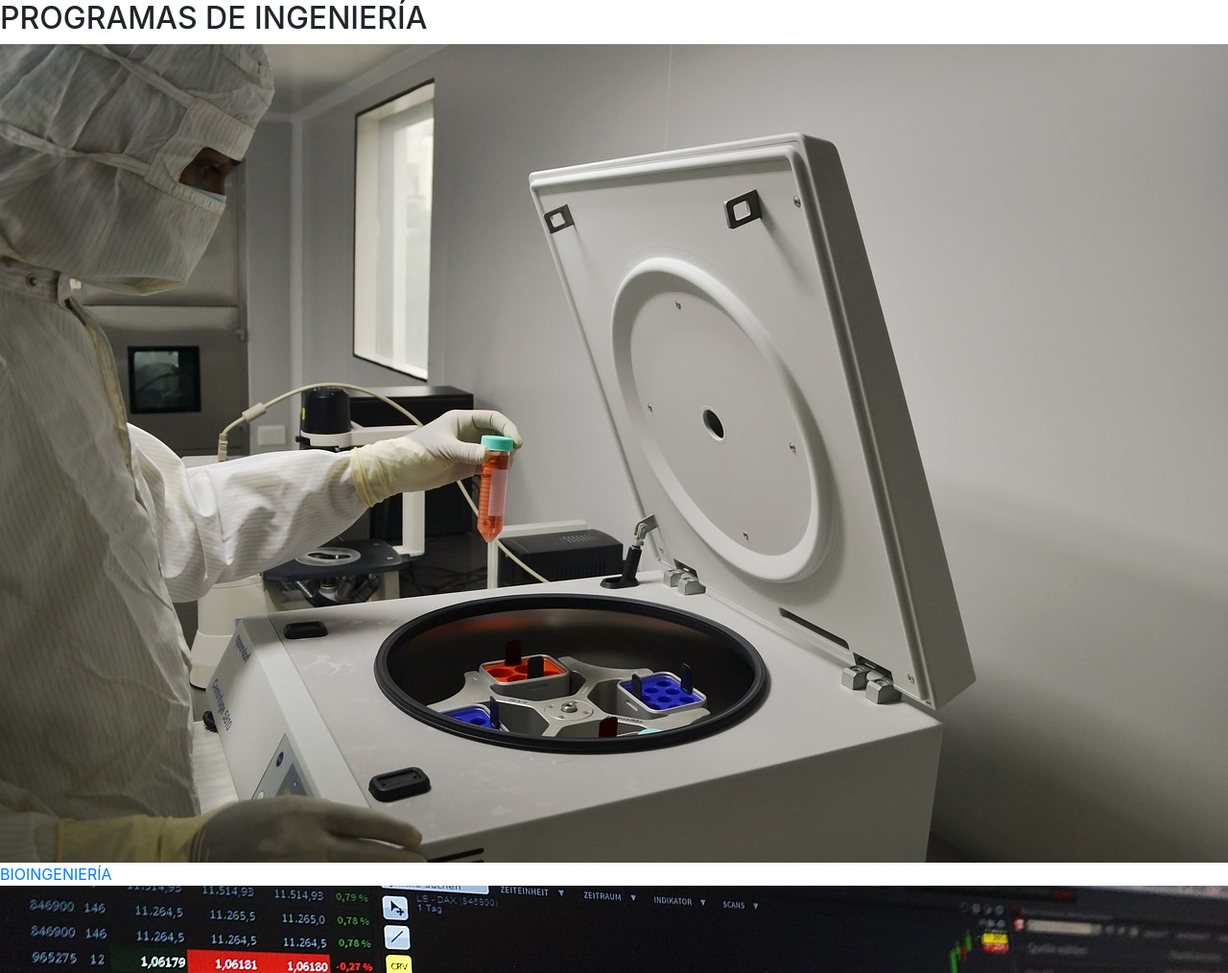
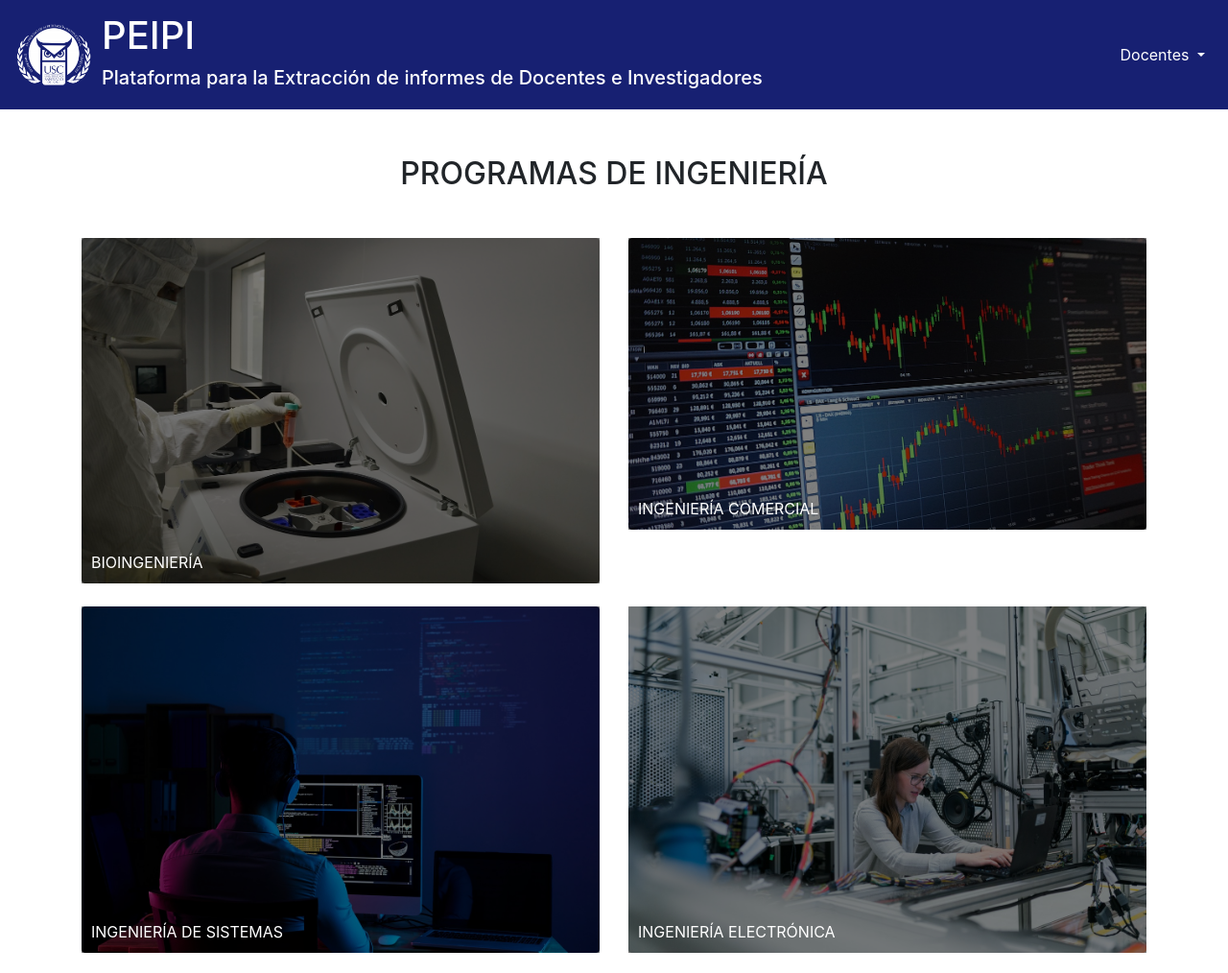
Before and after one commit to sebacho102002/PEIPI, a Django app: page / in a window 1280 px wide. Shown: the top 1014 px of the page at 96% size. Run offline with Django 5.2, Linux system fonts and the light colour scheme; some libraries are stand-ins or nearby versions.

Commit message:
logo y correcciones de velocidad de ejecución

```diff
--- a/mi_proyecto/scraping/templates/base.html
+++ b/mi_proyecto/scraping/templates/base.html
@@ -11,9 +11,55 @@
     <!-- Tus estilos personalizados -->
     <link href="{% static 'css/custom.css' %}" rel="stylesheet">
     {% block extra_head %}{% endblock %}
+    <style>
+        /* Estilos adicionales para la navbar */
+        .navbar {
+            background-color: #172072; /* Color azul */
+        }
+        .navbar-brand, .navbar-nav .nav-link {
+            color: white !important; /* Texto blanco para mejor contraste */
+        }
+        .navbar-nav .nav-link:hover {
+            color: #cce5ff !important; /* Color al pasar el mouse */
+        }
+        .navbar-logo {
+            width: 80px; /* Ajusta el tamaño del logo */
+            margin-right: 10px; /* Espacio a la derecha del logo */
+        }
+    </style>
 </head>
 <body>
+    <!-- Barra de navegación -->
+    <nav class="navbar navbar-expand-lg navbar-light">
+        <img src="{% static 'img/LogoUSC.png' %}" alt="Logo" class="navbar-logo">
+        <a class="navbar-brand" href="{% url 'entry_list' %}">
+
+            <h1>PEIPI</h1>
+            <h5>Plataforma para la Extracción de informes de Docentes
+                e Investigadores</h5>
+
+        </a>
+        <button class="navbar-toggler" type="button" data-toggle="collapse" data-target="#navbarNav" aria-controls="navbarNav" aria-expanded="false" aria-label="Toggle navigation">
+            <span class="navbar-toggler-icon"></span>
+        </button>
+        <div class="collapse navbar-collapse" id="navbarNav">
+            <ul class="navbar-nav ml-auto"> <!-- 'ml-auto' para alinear a la derecha -->
+                <li class="nav-item dropdown">
+                    <a class="nav-link dropdown-toggle" href="#" id="navbarDropdown" role="button" data-toggle="dropdown" aria-haspopup="true" aria-expanded="false">
+                        Docentes
+                    </a>
+                    <div class="dropdown-menu" aria-labelledby="navbarDropdown">
+                        <a class="dropdown-item" href="{% url 'entry_list' %}">Lista de Docentes</a>
+                        <a class="dropdown-item" href="{% url 'entry_new' %}">Añadir Docente</a>
+                    </div>
+                </li>
+                <!-- Puedes agregar más enlaces aquí -->
+            </ul>
+        </div>
+    </nav>
+
     {% block content %}{% endblock %}
+
     <!-- Bootstrap JS y dependencias -->
     <script src="https://code.jquery.com/jquery-3.5.1.slim.min.js"></script>
     <script src="https://cdn.jsdelivr.net/npm/@popperjs/core@2.5.4/dist/umd/popper.min.js"></script>
--- a/mi_proyecto/scraping/templates/home.html
+++ b/mi_proyecto/scraping/templates/home.html
@@ -2,46 +2,63 @@
 {% load static %} <!-- Carga la etiqueta static -->
 
 {% block content %}
-<main class="main-container">
+<main class="container mt-5">
 
     <!-- Aquí va el resto de tu contenido actual -->
     <div class="content-container">
-    <h2 class="heading">PROGRAMAS DE INGENIERÍA</h2>
-    <div class="grid-container">
-        <div class="grid-item">
-            <a class="img-carrera" href="#">
-                <div class="overlay"></div>
-                <img src="{% static 'img/bioingenieria.jpg' %}" alt="BIOINGENIERÍA">
-                <span class="text">BIOINGENIERÍA</span>
-            </a>
-            <a class="img-carrera" href="#">
-                <div class="overlay"></div>
-                <img src="{% static 'img/comercial.jpg' %}" alt="INGENIERÍA COMERCIAL">
-                <span class="text">INGENIERÍA COMERCIAL</span>
-            </a>
-            <a class="img-carrera" href="{% url 'ingenieria_sistemas_entries' %}">
-                <div class="overlay"></div>
-                <img src="{% static 'img/sistemas.jpg' %}" alt="INGENIERÍA DE SISTEMAS">
-                <span class="text">INGENIERÍA DE SISTEMAS</span>
+        <h2 class="text-center mb-5">PROGRAMAS DE INGENIERÍA</h2>
+
+        <div class="row">
+            <!-- Primera columna -->
+            <div class="col-md-6 mb-4">
+                <a class="d-block position-relative" href="#">
+                    <img src="{% static 'img/bioingenieria.jpg' %}" class="img-fluid rounded" alt="BIOINGENIERÍA">
+                    <div class="overlay position-absolute w-100 h-100" style="top:0; left:0; background-color: rgba(0, 0, 0, 0.5);"></div>
+                    <span class="text-white position-absolute" style="bottom:10px; left:10px;">BIOINGENIERÍA</span>
                 </a>
             </div>
-        <div class="grid-item">
-            <a class="img-carrera" href="#">
-                <div class="overlay"></div>
-                <img src="{% static 'img/electronica.jpg' %}" alt="INGENIERÍA ELECTRÓNICA">
-                <span class="text">INGENIERÍA ELECTRÓNICA</span>
+
+            <div class="col-md-6 mb-4">
+                <a class="d-block position-relative" href="#">
+                    <img src="{% static 'img/comercial.jpg' %}" class="img-fluid rounded" alt="INGENIERÍA COMERCIAL">
+                    <div class="overlay position-absolute w-100 h-100" style="top:0; left:0; background-color: rgba(0, 0, 0, 0.5);"></div>
+                    <span class="text-white position-absolute" style="bottom:10px; left:10px;">INGENIERÍA COMERCIAL</span>
                 </a>
-            <a class="img-carrera" href="#">
-                <div class="overlay"></div>
-                <img src="{% static 'img/energias.jpg' %}" alt="INGENIERÍA EN ENERGÍAS">
-                <span class="text">INGENIERÍA EN ENERGÍAS</span>
+            </div>
+
+            <div class="col-md-6 mb-4">
+                <a class="d-block position-relative" href="{% url 'ingenieria_sistemas_entries' %}">
+                    <img src="{% static 'img/sistemas.jpg' %}" class="img-fluid rounded" alt="INGENIERÍA DE SISTEMAS">
+                    <div class="overlay position-absolute w-100 h-100" style="top:0; left:0; background-color: rgba(0, 0, 0, 0.5);"></div>
+                    <span class="text-white position-absolute" style="bottom:10px; left:10px;">INGENIERÍA DE SISTEMAS</span>
                 </a>
-            <a class="img-carrera" href="#">
-                <div class="overlay"></div>
-                <img src="{% static 'img/industrial.jpg' %}" alt="INGENIERÍA INDUSTRIAL">
-                <span class="text">INGENIERÍA INDUSTRIAL</span>
+            </div>
+
+            <!-- Segunda columna -->
+            <div class="col-md-6 mb-4">
+                <a class="d-block position-relative" href="#">
+                    <img src="{% static 'img/electronica.jpg' %}" class="img-fluid rounded" alt="INGENIERÍA ELECTRÓNICA">
+                    <div class="overlay position-absolute w-100 h-100" style="top:0; left:0; background-color: rgba(0, 0, 0, 0.5);"></div>
+                    <span class="text-white position-absolute" style="bottom:10px; left:10px;">INGENIERÍA ELECTRÓNICA</span>
+                </a>
+            </div>
+
+            <div class="col-md-6 mb-4">
+                <a class="d-block position-relative" href="#">
+                    <img src="{% static 'img/energias.jpg' %}" class="img-fluid rounded" alt="INGENIERÍA EN ENERGÍAS">
+                    <div class="overlay position-absolute w-100 h-100" style="top:0; left:0; background-color: rgba(0, 0, 0, 0.5);"></div>
+                    <span class="text-white position-absolute" style="bottom:10px; left:10px;">INGENIERÍA EN ENERGÍAS</span>
+                </a>
+            </div>
+
+            <div class="col-md-6 mb-4">
+                <a class="d-block position-relative" href="#">
+                    <img src="{% static 'img/industrial.jpg' %}" class="img-fluid rounded" alt="INGENIERÍA INDUSTRIAL">
+                    <div class="overlay position-absolute w-100 h-100" style="top:0; left:0; background-color: rgba(0, 0, 0, 0.5);"></div>
+                    <span class="text-white position-absolute" style="bottom:10px; left:10px;">INGENIERÍA INDUSTRIAL</span>
                 </a>
             </div>
         </div>
     </div>
+</main>
 {% endblock %}
```
Also changed, not shown: mi_proyecto/scraping/templates/scraping/entry_detail.html (+35 -12 lines), mi_proyecto/scraping/templates/scraping/entry_list.html (+21 -16 lines), mi_proyecto/db.sqlite3, mi_proyecto/scraping/static/img/LogoUSC.png (added). Lines whose indentation alone changed are shown as unchanged.
